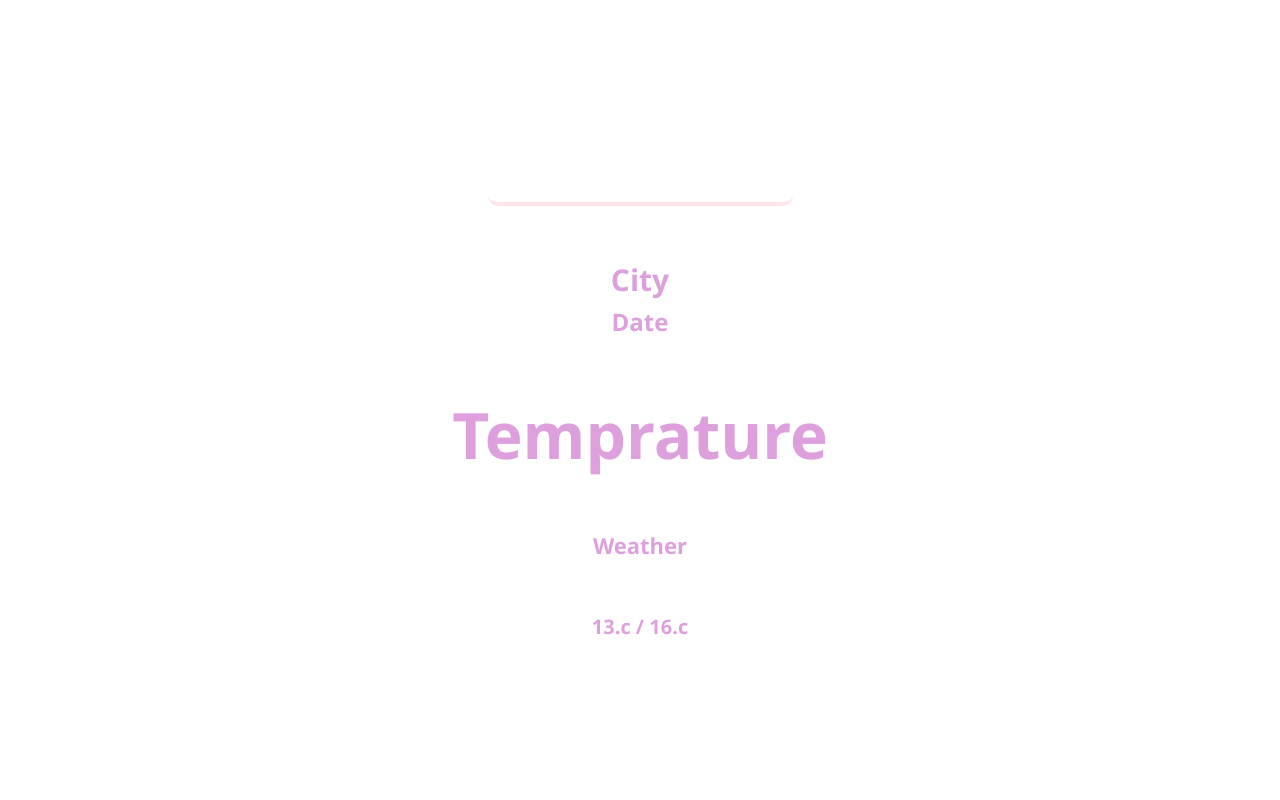
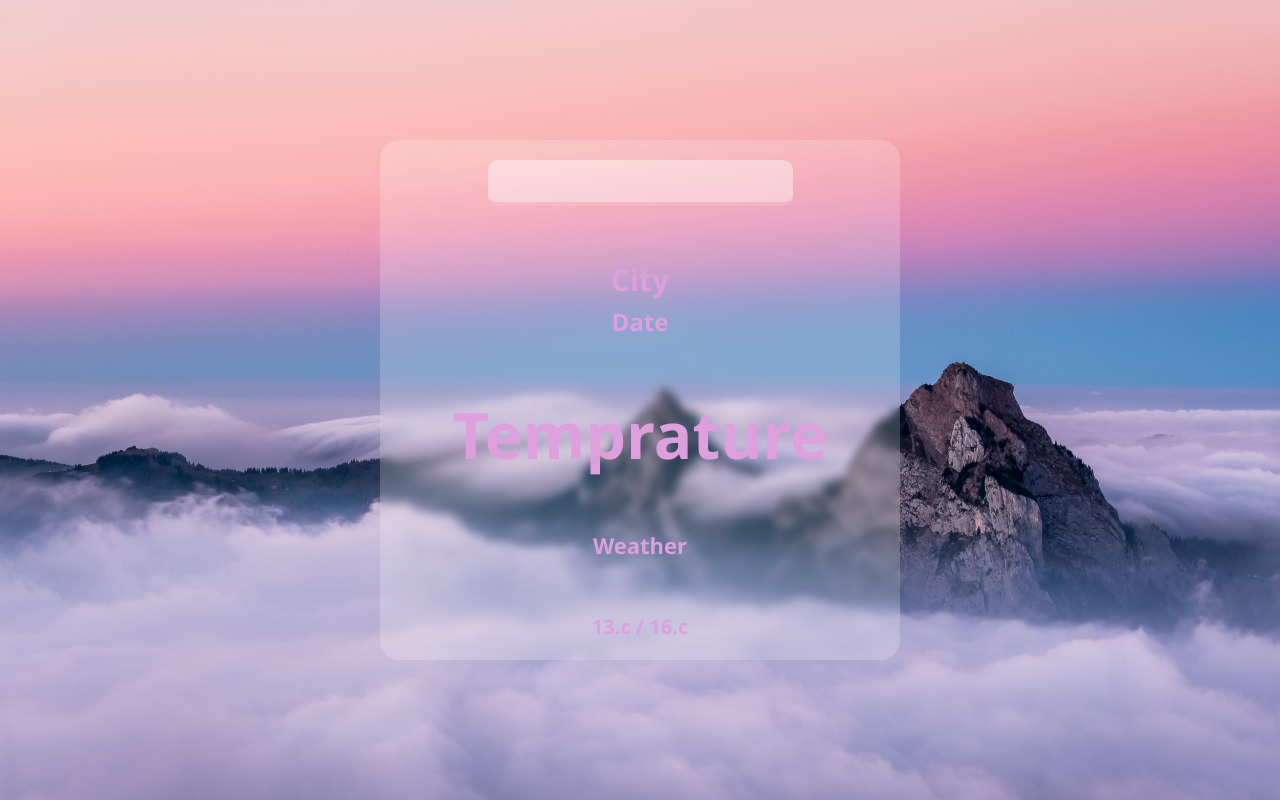
Before and after one commit to undefinedUser1381/weather-app, a plain HTML site: page index.html in a window 1280 px wide. Drawn offline with Linux system fonts and the light colour scheme.

Commit message:
Update style.css

```diff
--- a/styles/style.css
+++ b/styles/style.css
@@ -4,7 +4,7 @@
 }
 body{
     box-sizing: border-box;
-    background-image: url(image/pic.jpg);
+    background-image: url(../image/pic.jpg);
     background-repeat: no-repeat;
     background-size: cover;
     background-position: center;
```
